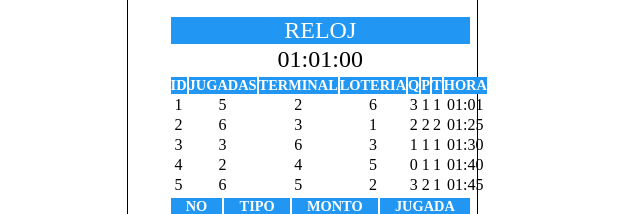
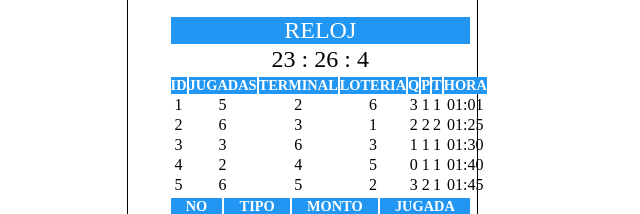
Before and after one commit to SantoGmz/Desarrollo-Web-2020, a plain HTML site: page simulacion/index.html in a window 1280 px wide. Shown: the part 366-580 px from the top of the page, 339-979 px from the left. Drawn offline with Linux system fonts and the light colour scheme.

Commit message:
Reloj puesto
Reloj realizado con exito y totalmente funcional, este reloj recoje la hora del visitante para ponerla en el archivo html, actualizable 500 milisegundos en esa parte de codigo.

```diff
--- a/simulacion/index.html
+++ b/simulacion/index.html
@@ -5,11 +5,12 @@
 		<meta content="IE=edge" http-equiv="X-UA-Compatible">
 		<title>Inicio</title>
 		<link href="css/estilo.css" rel="stylesheet">
+		<script src="js/app.js"></script>
 	</link>
 	</meta>
 	</meta>
 </head>
-<body>
+<body onload="reloj()">
 	<h3>SIMULACION CONSORCIO BANCAS</h3>
 	<div class="principal">
 		<div class="lf">
@@ -267,7 +268,7 @@
 						<td class="letrero" align="center">RELOJ</td>
 					</tr>
 					<tr>
-						<td class="fuente" align="center">01:01:00</td>
+						<td class="fuente" align="center" id="datosHora"></td>
 					</tr>
 				</table>
 				<table width="100%">
--- a/simulacion/js/app.js
+++ b/simulacion/js/app.js
@@ -0,0 +1,8 @@
+function reloj() {
+    var fecha = new Date();
+    var hora = fecha.getHours();
+    var minutos = fecha.getMinutes();
+    var segundos = fecha.getSeconds();
+    var actualizacion = setTimeout('reloj()', 500);
+    document.getElementById('datosHora').innerHTML= hora+ " : " + minutos+ " : " + segundos;
+}
```
